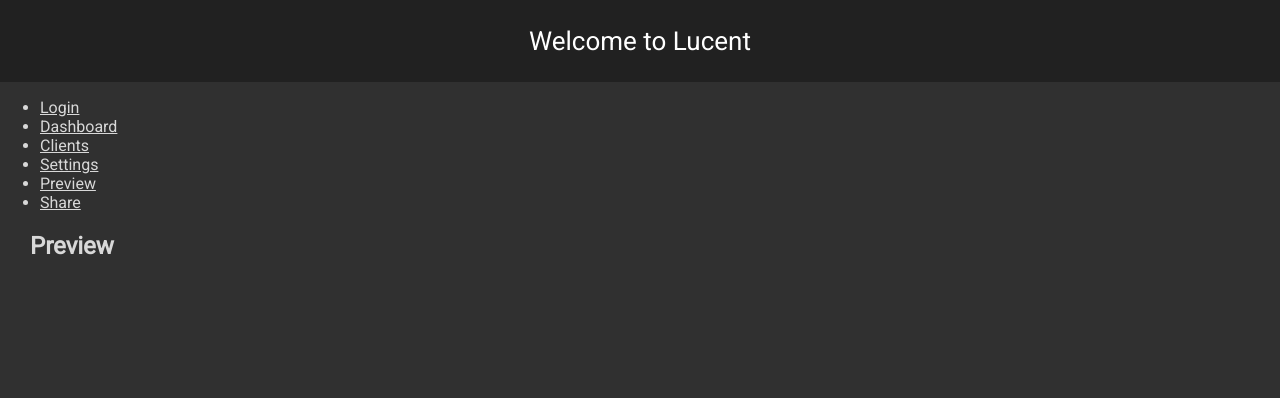
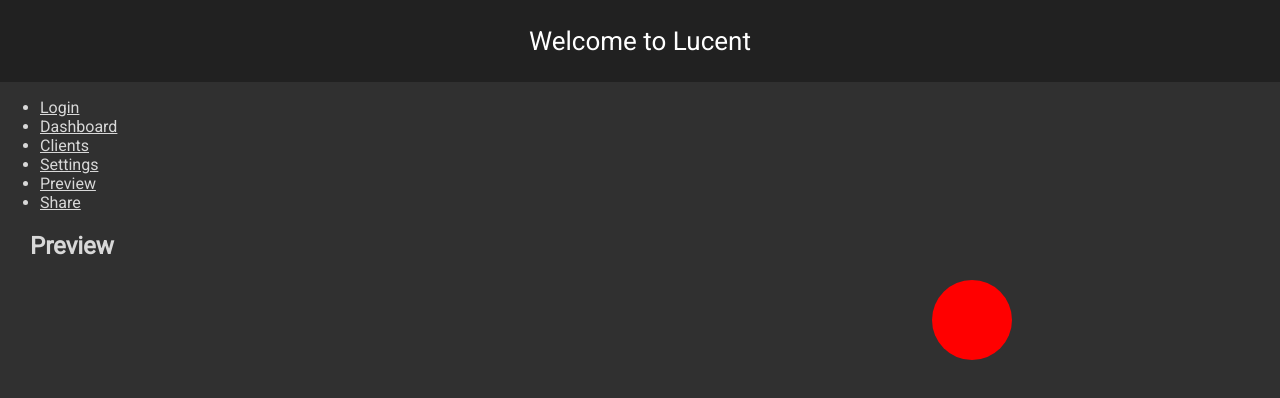
Before and after one commit to hannahmshin/lucent, a React (Create React App) app in the folder client/: page /preview in a window 1280 px wide. Shown: the top 398 px of the page. Built offline with nearby package versions, Linux system fonts and the light colour scheme; no server answers.

Commit message:
feat(Preview): preview route with base light sample

```diff
--- a/client/src/App.css
+++ b/client/src/App.css
@@ -1,8 +1,13 @@
-body {
-  background-color: #303030;
+body, html {
+	background-color: #303030;
+	height: 100%;
+  display: grid;
+	box-sizing: border-box;
   color: #d8d8d8;
   font-family: "Roboto", sans-serif;
 }
+
+
 
 a {
   color: #d8d8d8;
@@ -49,3 +54,48 @@ a {
 nav + div {
   padding: 0 30px 0;
 }
+
+/* Preview */
+.container {
+ 	display: flex;
+  justify-content: center;
+  align-items: center;
+	width: 100%;
+}
+
+.path {
+	position: relative;
+  width: 90%;
+  height: 80px;
+  background-color: transparent;
+	padding-right: 80px;
+}
+
+.shape {
+  position: relative;
+  background-color: red;
+  width: 80px;
+  height: 80px;
+	border-radius: 80px;
+  display: block;
+	top: 0;
+
+  x-transition: all 1s ease-out;
+  animation: ani 4s infinite;
+}
+
+
+@keyframes ani {
+  0% {
+    left: 0;
+  }
+
+  50% {
+    left: 100%;
+		right: 0;
+  }
+
+  100% {
+    left: 0;
+  }
+}
--- a/client/src/App.js
+++ b/client/src/App.js
@@ -6,6 +6,7 @@ import {
   Route,
   Link
 } from "react-router-dom";
+import Preview from "./components/Preview";
 
 import './App.css';
 
@@ -124,14 +125,6 @@ function Settings() {
   );
 }
 
-function Preview() {
-  return (
-    <div>
-      <h2>Preview</h2>
-    </div>
-  );
-}
-
 function Share() {
   return (
     <div>
--- /dev/null
+++ b/client/src/components/Preview.js
@@ -0,0 +1,19 @@
+import React from 'react';
+
+function Preview() {
+  return (
+    <div>
+      <h2>Preview</h2>
+
+
+      <div class="container">
+        <div class="path">
+          <span id="elem" class="shape trail"></span>
+        </div>
+      </div>
+
+    </div>
+  );
+}
+
+export default Preview;
```
